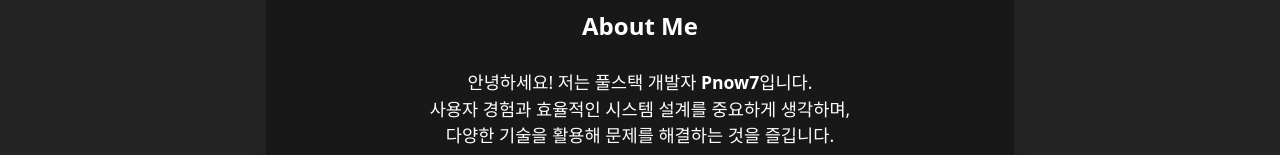
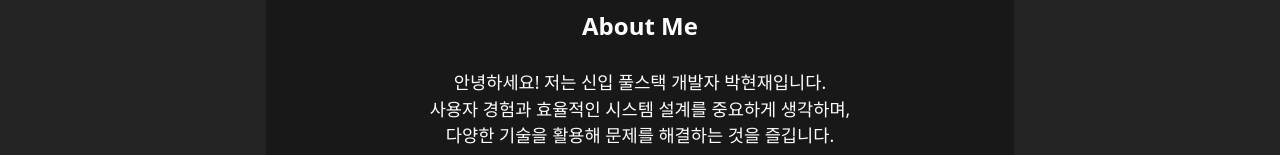
Before and after one commit to pnow7/portfolio, a React (Vite) app: page / in a window 1280 px wide. Shown: the part 797-952 px from the top of the page. Built offline with nearby package versions, Linux system fonts and the light colour scheme.

Commit message:
fix: About me 문구 수정
Signed-off-by: 현재 <phyunjae7333@gmail.com>

```diff
--- a/src/pages/AboutPage.jsx
+++ b/src/pages/AboutPage.jsx
@@ -35,7 +35,7 @@ const AboutPage = ({ onlySection }) => (
 					/>
 					<h2 style={{ marginBottom: 8 }}>About Me</h2>
 					<p style={{ fontSize: "1.1rem", marginBottom: 12 }}>
-						안녕하세요! 저는 <b>풀스택 개발자 Pnow7</b>입니다.<br />
+						안녕하세요! 저는 <b>신입 풀스택 개발자 박현재</b>입니다.<br />
 						사용자 경험과 효율적인 시스템 설계를 중요하게 생각하며,<br />
 						다양한 기술을 활용해 문제를 해결하는 것을 즐깁니다.
 					</p>
```
